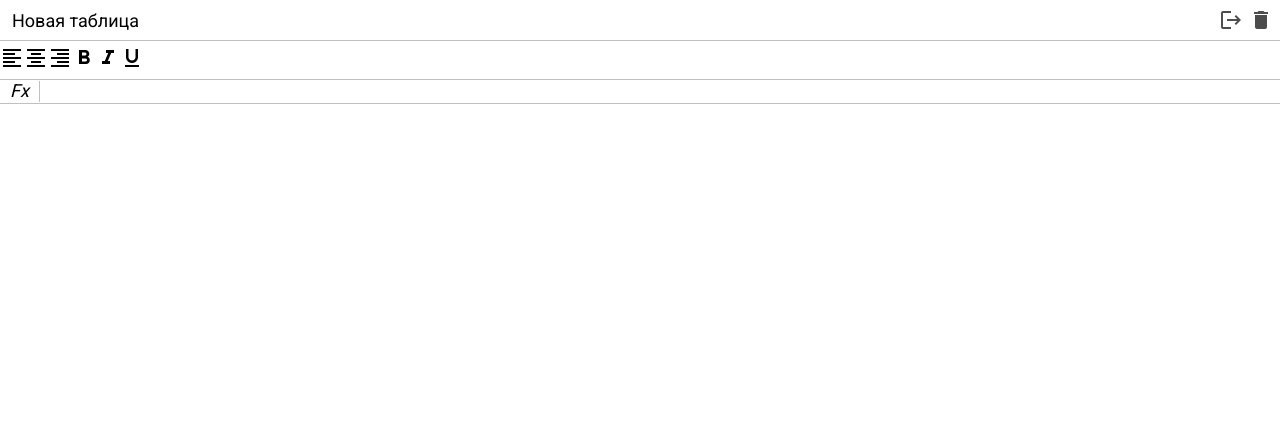
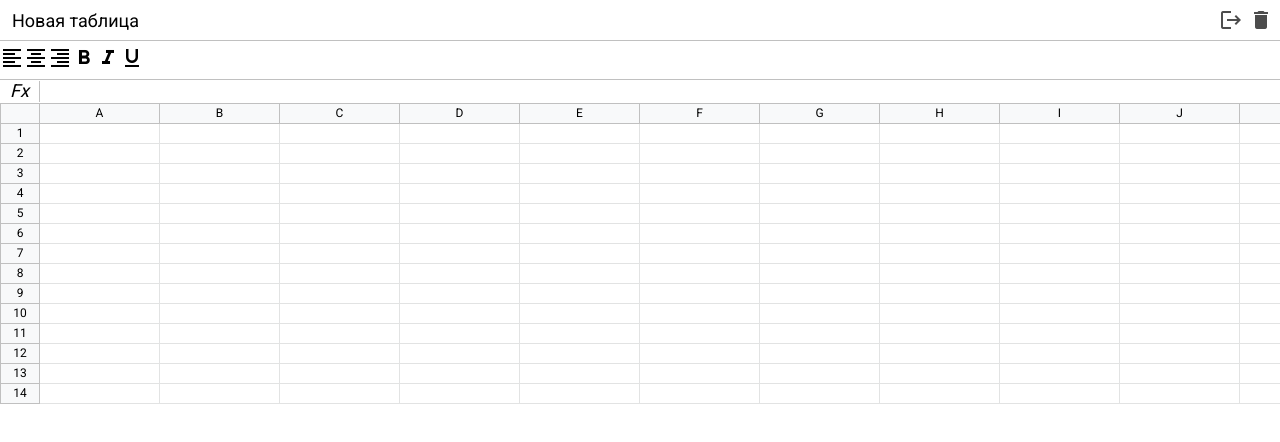
Before and after one commit to Saveliy199757/pet-app-excel-react, a React (Create React App) app: page / in a window 1280 px wide. Shown: the top 442 px of the page. Built offline with nearby package versions, Linux system fonts and the light colour scheme.

Commit message:
end output table view, add logic iteration on row, cell, coll

```diff
--- a/src/components/Table/Table.tsx
+++ b/src/components/Table/Table.tsx
@@ -1,6 +1,8 @@
 import React from 'react';
-import {CODE, defaultRowsCount} from "../../constans/table.constans";
+import {CODE, DEFAULT_HEIGHT_ROW, DEFAULT_WIDTH_CELL, defaultRowsCount} from "../../constans/table.constans";
 import Row from "./components/Row";
+import Coll from "./components/Coll";
+import Cell from "./components/Cell";
 
 interface IProps {
     rowsCount?: number;
@@ -15,16 +17,22 @@ const Table = ({ rowsCount = defaultRowsCount }: IProps) => {
     const cols = new Array(colsCount)
         .fill('')
         .map(toChar)
-    const rows = new Array(colsCount).fill('')
+    const rows = new Array(rowsCount - 1).fill('')
     return (
-        <div>
-            {/*
-                rows.map((row, index) =>
-                <Row number={} height={} />
-
-                <Row>
-                )
-            */}
+        <div className="excel__table">
+            <Row height={DEFAULT_HEIGHT_ROW}>
+               {
+                  cols.map((contentColl,index) => <Coll index={index} width={DEFAULT_WIDTH_CELL}>{contentColl}</Coll> )
+               }
+            </Row>
+                {
+                    rows.map((row, index) => {
+                        const cell = new Array(colsCount)
+                            .fill('')
+                            .map(() => <Cell>{row}</Cell> )
+                        return <Row number={index + 1} height={DEFAULT_HEIGHT_ROW}>{cell}</Row>
+                    })
+                }
         </div>
     );
 };
--- a/src/components/Table/components/Cell/Cell.tsx
+++ b/src/components/Table/components/Cell/Cell.tsx
@@ -1,4 +1,5 @@
 import React from 'react';
+import {DEFAULT_WIDTH_CELL} from "../../../../constans/table.constans";
 
 interface IProps {
     children: React.ReactNode
@@ -13,9 +14,10 @@ const Cell = ( { children }: IProps) => {
             data-type="cell"
             data-id="${id}"
             data-value="${content || ''}"
+            style={{width: DEFAULT_WIDTH_CELL}}
             //style="${styles}; width: ${width}"
         >
-            ${children || ''}
+            {children || ''}
         </div>
     );
 };
--- a/src/components/Table/components/Coll/Coll.tsx
+++ b/src/components/Table/components/Coll/Coll.tsx
@@ -9,7 +9,7 @@ interface IProps {
 const Coll = ({ children, index, width }: IProps) => {
     return (
         <div className="column unselectable" data-type="resizeble" data-key={index} style={{width: width}}>
-            ${children}
+             {children}
             <div className="col-resize" data-resize="col"></div>
         </div>
     );
--- a/src/components/Table/components/Row/Row.tsx
+++ b/src/components/Table/components/Row/Row.tsx
@@ -2,7 +2,7 @@ import React from 'react';
 
 interface IProps {
     children: React.ReactNode,
-    number: number,
+    number?: number,
     height: number
 }
 
@@ -10,10 +10,10 @@ const Row = ({ children, number, height  }: IProps) => {
     return (
         <div className="row" data-type="resizeble" data-key={number} style={{ height: height }}>
             <div className="row-info unselectable">
-                ${number}
+                {number ? number : ""}
                 <div className="row-resize" data-resize="row"></div>
             </div>
-            <div className="row-data">${children}</div>
+            <div className="row-data">{children}</div>
         </div>
     );
 };
```
